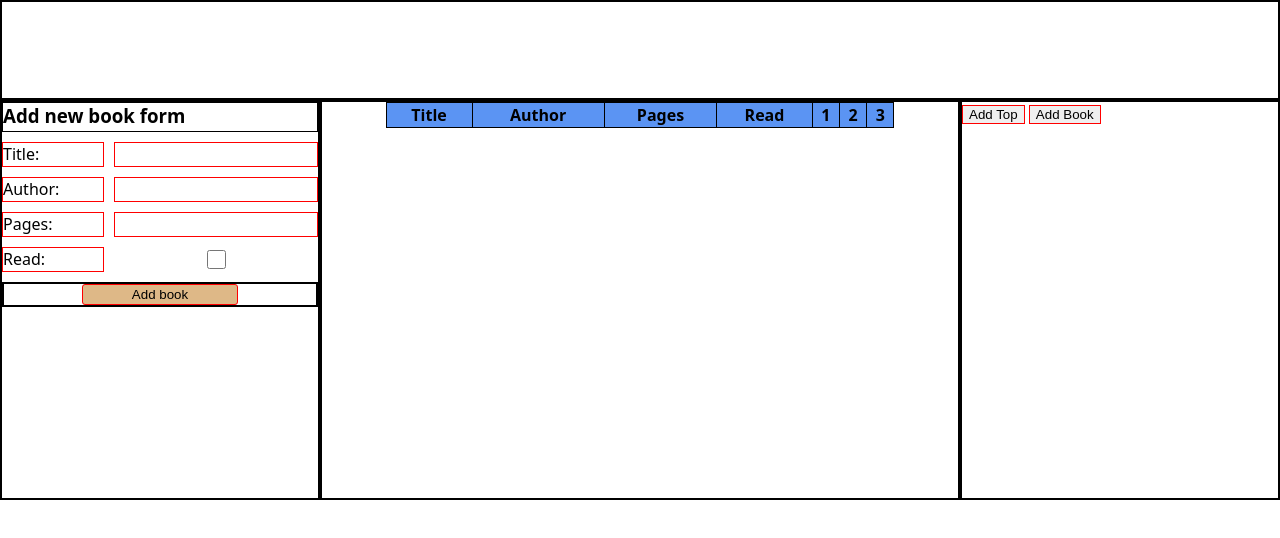
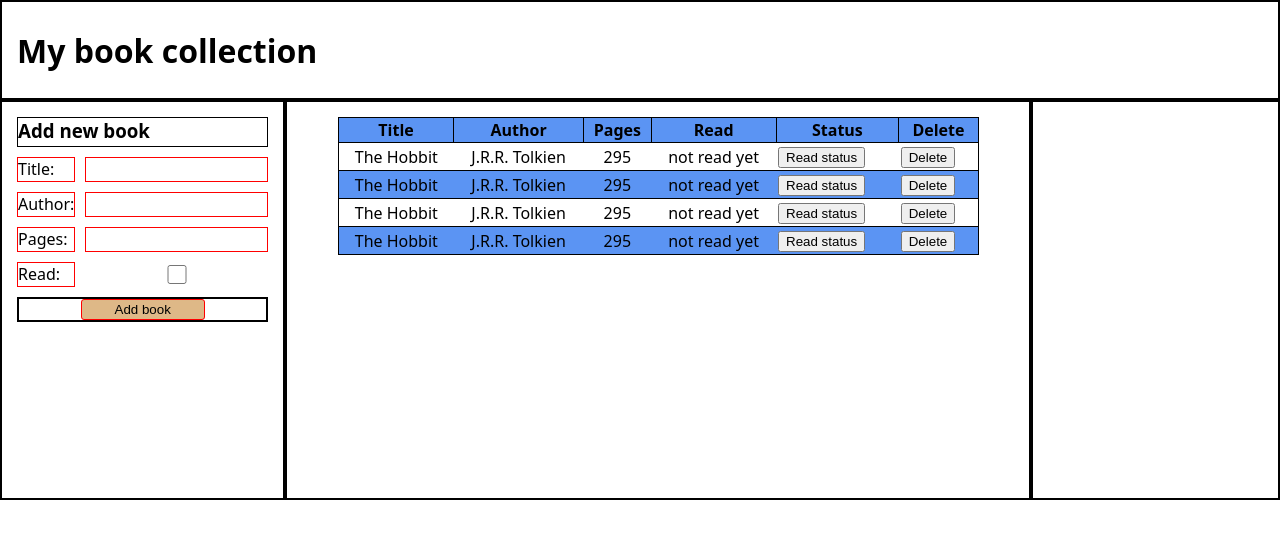
Before and after one commit to Kondorcom/bookLibrary, a plain HTML site: page index.html in a window 1280 px wide. Drawn offline with Linux system fonts and the light colour scheme.

Commit message:
Add minimal styling

```diff
--- a/exc_obj2_book_library.js
+++ b/exc_obj2_book_library.js
@@ -52,7 +52,7 @@ const theHobbit3 = new Book(
 );
 
 myLibrary.push(theHobbit, theHobbit1, theHobbit2, theHobbit3);
-
+updateTable();
 function addBookToLibrary() {
 
   let get_title = document.getElementById("title").value;
--- a/index.html
+++ b/index.html
@@ -11,9 +11,11 @@
 <body>
 
     <div class="container">
-        <div class="header"></div>
+        <div class="header">
+            <h1>My book collection</h1>
+        </div>
         <div class="sidebar">
-            <h3>Add new book form</h3>
+            <h3>Add new book</h3>
             <label for="title">Title:</label>
             <input type="text" id="title" name="title" >
             <label for="title">Author:</label>
@@ -33,9 +35,9 @@
                     <th>Author</th>
                     <th>Pages</th>
                     <th>Read</th>
-                    <th>1</th>
-                    <th>2</th>
-                    <th>3</th>
+                    <th>Status</th>
+                    <th>Delete</th>
+
                 </tr>
             </table>
             <!-- <table id="demoA">
@@ -49,8 +51,8 @@
         </div>
 
         <div>
-            <input type="button" value="Add Top" onclick="addRow(1)"/>
-            <input type="button" value="Add Book" onclick="displayBooks()"/>
+            <!-- <input type="button" value="Add Top" onclick="addRow(1)"/>
+            <input type="button" value="Add Book" onclick="displayBooks()"/> -->
         </div>
 
     </div>
--- a/styles.css
+++ b/styles.css
@@ -20,13 +20,14 @@ body, html {
     flex-direction: column;
 
     align-items: center;
+    padding: 15px;
   }
   table {
-    width: 80%;
+    width: 90%;
   }
   .container{
     display: grid;
-    grid-template-columns: 2fr 4fr 2fr;
+    grid-template-columns: 2fr 6fr 2fr;
     grid-template-rows: minmax(100px, 1fr) minmax(400px, 4fr);
   }
   .container > div{
@@ -34,6 +35,9 @@ body, html {
   }
   .header{
     grid-column: 1/4;
+    display: flex;
+    align-items: center;
+    padding-left: 15px;
   }
   .sidebar{
     grid-row: 2/3;
@@ -41,6 +45,7 @@ body, html {
     grid-template-columns: 1fr 2fr;
     grid-template-rows: minmax(20px, 30px) repeat(5, minmax(15px, 25px));
     gap: 10px;
+    padding: 15px;
   }
   label, input {
     border: 1px solid red;
```
